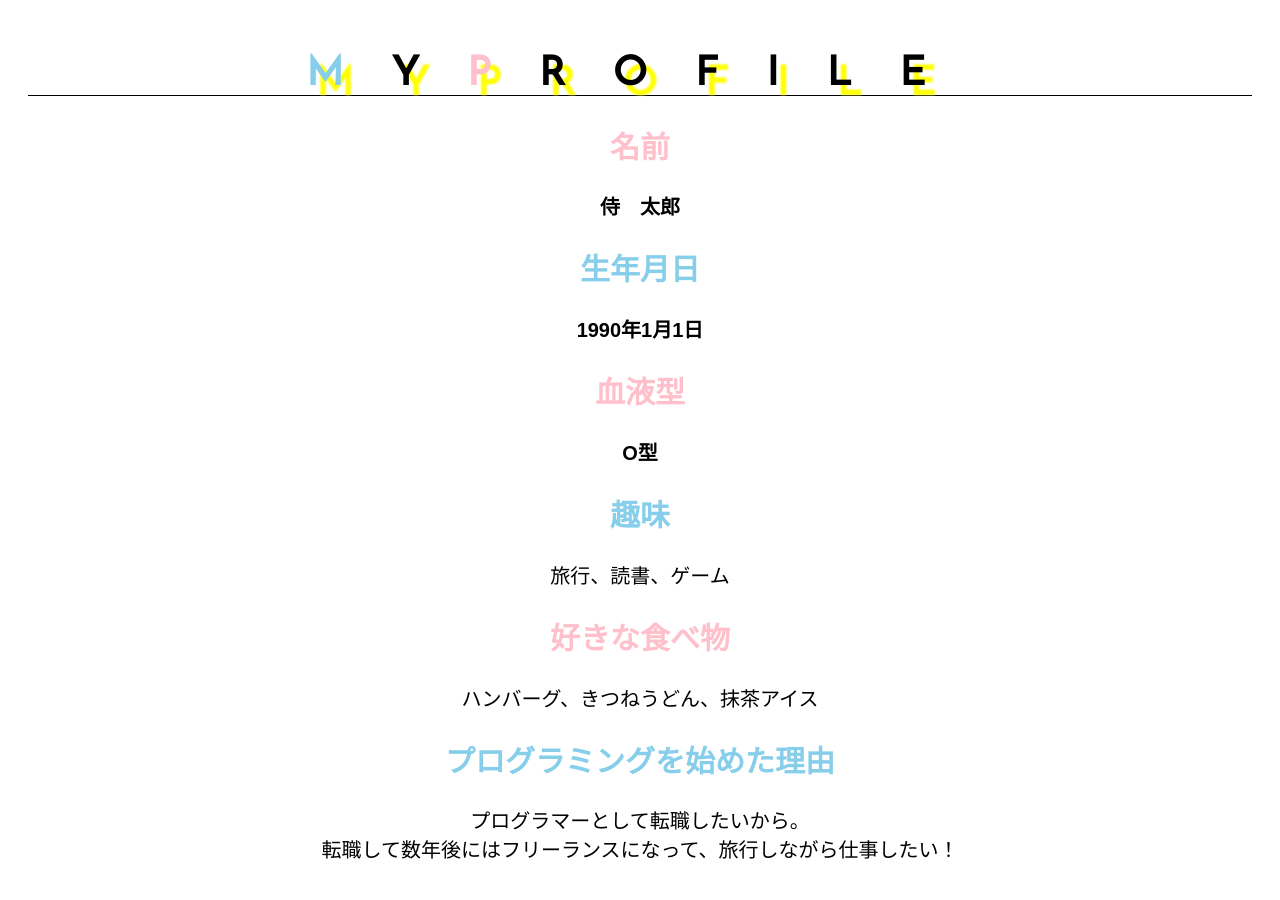
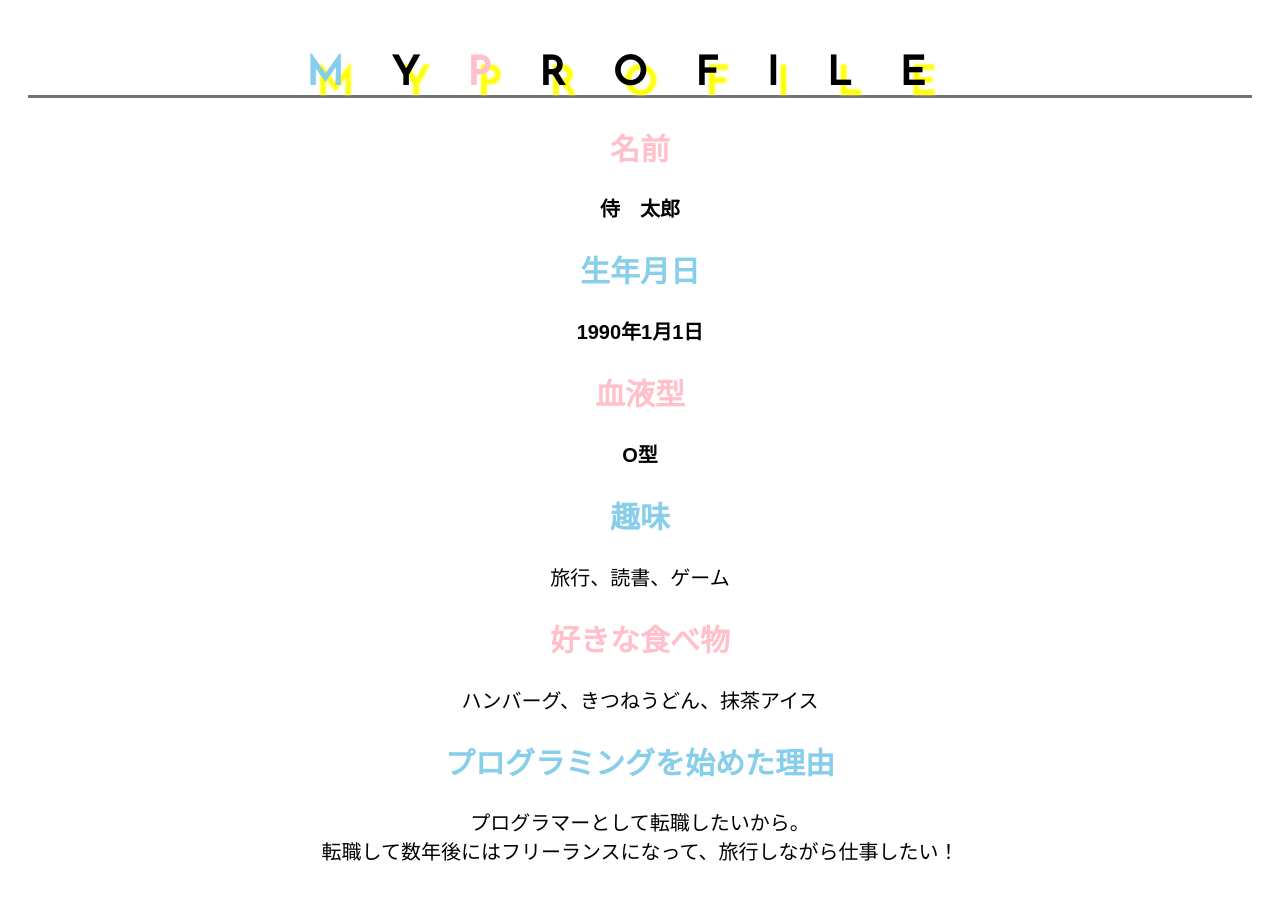
Before and after one commit to kikuhitohiroki/html-css-basic-kadai, a plain HTML site: page kadai_015/kadai_015.html in a window 1280 px wide. Drawn offline with Linux system fonts and the light colour scheme.

Commit message:
Add files via upload

```diff
--- a/kadai_015/style.css
+++ b/kadai_015/style.css
@@ -23,7 +23,7 @@ h1{
 }
 
 h1{
-  border-bottom: 1px solid #000;
+  border-bottom: 3px solid rgb(115, 115, 114);
 }
 
 
```
